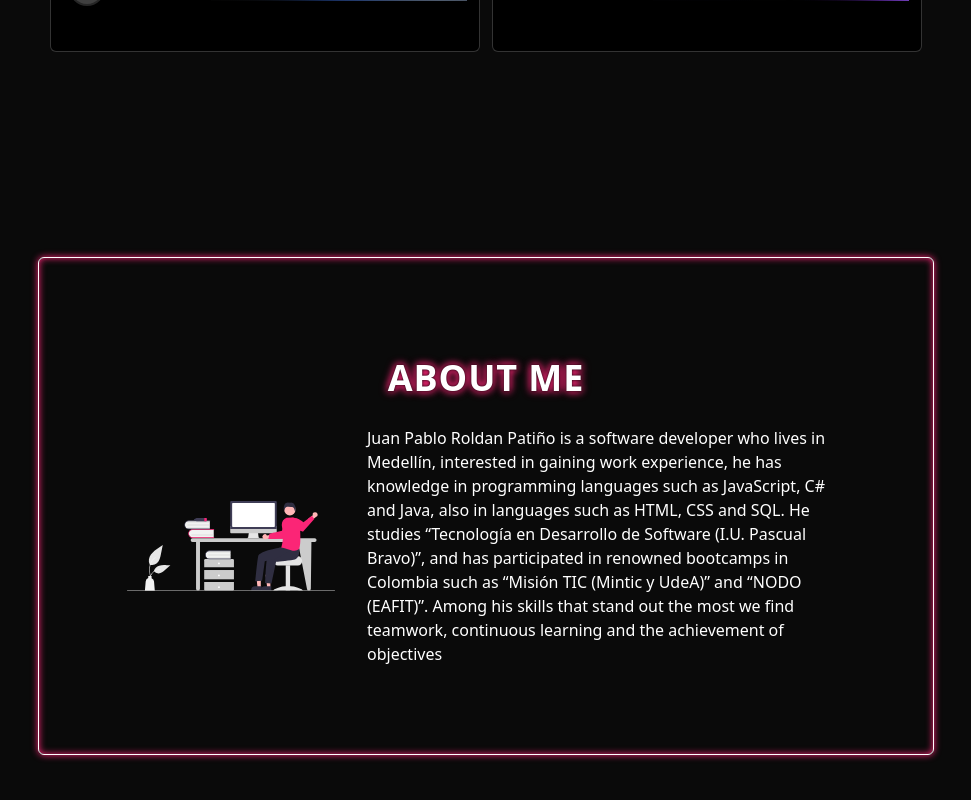
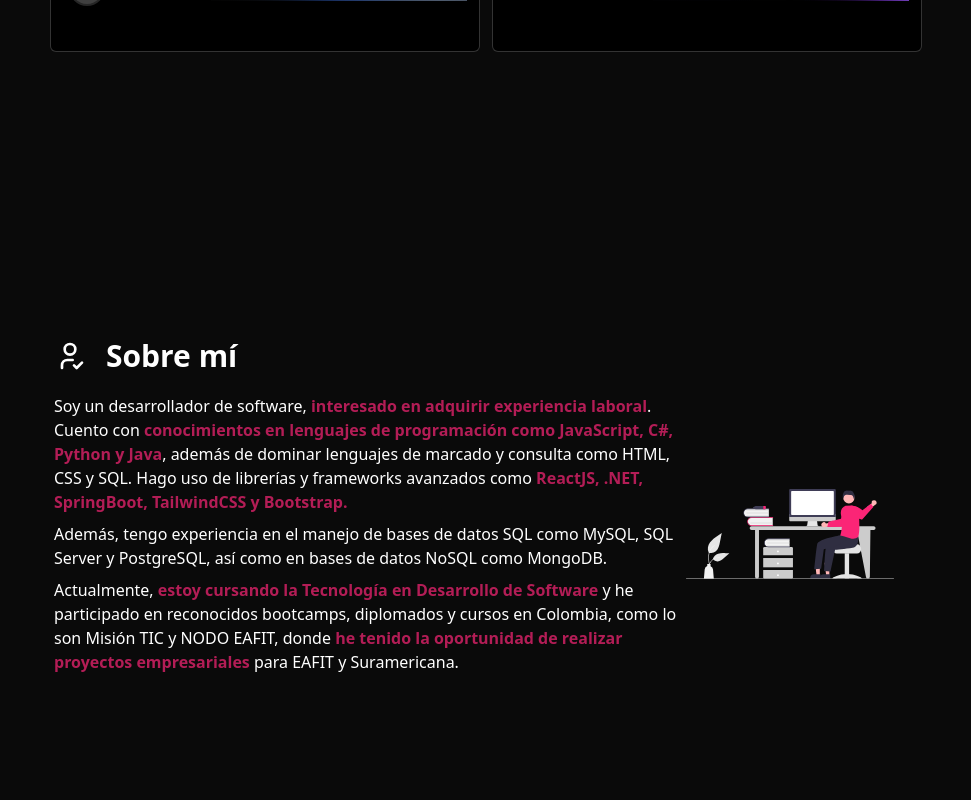
Before and after one commit to JuanPabloRP/portfolio_website, a React (Vite) app: page / in a window 1280 px wide. Shown: the part 1508-2308 px from the top of the page, without its empty margins (154-1125 px from the left). Built offline with nearby package versions, Linux system fonts and the light colour scheme; what tailwindcss-animated would draw is missing.

Commit message:
Nueva seccion de about me, se agrego un todo list de lo que debo de realizar y se quitó la seccion de contact

```diff
--- a/src/components/About.jsx
+++ b/src/components/About.jsx
@@ -12,34 +12,82 @@ const About = ({ NAVBAR_HEIGHT }) => {
 			}}
 		>
 			<article
-				className="border-white border-solid border-[1px] rounded-md mx-2  p-3 max-w-4xl md:p-14 lg:p-20 "
-				style={{ boxShadow: 'inset 0 0 7px 0 #fb2576,0 0 7px 0 #fb2576' }}
+				className=" rounded-md mx-2  p-3 max-w-5xl md:p-14 lg:p-20 "
+				/* style={{ boxShadow: 'inset 0 0 7px 0 #fb2576,0 0 7px 0 #fb2576' }} */
 			>
-				<h2
-					className="text-4xl text-center font-black uppercase text-white p-5 tracking-wide "
-					style={{
+				<header className="flex items-center gap-5 text-3xl text-center font-bold text-white  mb-5">
+					<svg
+						xmlns="http://www.w3.org/2000/svg"
+						width="32"
+						height="32"
+						viewBox="0 0 24 24"
+						fill="none"
+						stroke="currentColor"
+						strokeWidth="2"
+						strokeLinecap="round"
+						strokeLinejoin="round"
+						className="icon icon-tabler icons-tabler-outline icon-tabler-user-check"
+					>
+						<path stroke="none" d="M0 0h24v24H0z" fill="none" />
+						<path d="M8 7a4 4 0 1 0 8 0a4 4 0 0 0 -8 0" />
+						<path d="M6 21v-2a4 4 0 0 1 4 -4h4" />
+						<path d="M15 19l2 2l4 -4" />
+					</svg>
+					<h2
+						className=""
+						/* style={{
 						textShadow: '0 0 3px #000, 0 0 7px #fb2576, 0 0 10px #fb2576',
-					}}
-				>
-					About me
-				</h2>
+					}} */
+					>
+						Sobre mí
+					</h2>
+				</header>
 				<div className="flex flex-col justify-center items-center lg:flex-row ">
+					<section className="flex flex-col gap-2 text-pretty">
+						<p>
+							Soy un desarrollador de software,{' '}
+							<strong className="text-pink/70">
+								{' '}
+								interesado en adquirir experiencia laboral
+							</strong>
+							. Cuento con{' '}
+							<strong className="text-pink/70">
+								{' '}
+								conocimientos en lenguajes de programación como JavaScript, C#,
+								Python y Java
+							</strong>
+							, además de dominar lenguajes de marcado y consulta como HTML, CSS
+							y SQL. Hago uso de librerías y frameworks avanzados como{' '}
+							<strong className="text-pink/70">
+								{' '}
+								ReactJS, .NET, SpringBoot, TailwindCSS y Bootstrap.
+							</strong>
+						</p>
+						<p>
+							Además, tengo experiencia en el manejo de bases de datos SQL como
+							MySQL, SQL Server y PostgreSQL, así como en bases de datos NoSQL
+							como MongoDB.
+						</p>
+						<p>
+							Actualmente,{' '}
+							<strong className="text-pink/70">
+								{' '}
+								estoy cursando la Tecnología en Desarrollo de Software{' '}
+							</strong>{' '}
+							y he participado en reconocidos bootcamps, diplomados y cursos en
+							Colombia, como lo son Misión TIC y NODO EAFIT, donde{' '}
+							<strong className="text-pink/70">
+								{' '}
+								he tenido la oportunidad de realizar proyectos empresariales{' '}
+							</strong>{' '}
+							para EAFIT y Suramericana.
+						</p>
+					</section>
 					<img
 						src={hello}
 						alt="Hello image"
 						className="max-w-xs w-56 p-2 md:mr-4"
 					/>
-					<p className="p-2">
-						Juan Pablo Roldan Patiño is a software developer who lives in
-						Medellín, interested in gaining work experience, he has knowledge in
-						programming languages such as JavaScript, C# and Java, also in
-						languages such as HTML, CSS and SQL. He studies “Tecnología en
-						Desarrollo de Software (I.U. Pascual Bravo)”, and has participated
-						in renowned bootcamps in Colombia such as “Misión TIC (Mintic y
-						UdeA)” and “NODO (EAFIT)”. Among his skills that stand out the most
-						we find teamwork, continuous learning and the achievement of
-						objectives
-					</p>
 				</div>
 			</article>
 		</main>
--- /dev/null
+++ b/src/components/CallToAction.jsx
@@ -0,0 +1,34 @@
+import React from 'react';
+import Meteors from './Meteors';
+
+const CallToAction = ({ NAVBAR_HEIGHT }) => {
+	return (
+		<section
+			id="callToAction"
+			className="flex flex-col justify-center items-centeroverflow-hidden "
+			style={{
+				scrollMarginTop: NAVBAR_HEIGHT,
+				minHeight: `calc(100svh - ${NAVBAR_HEIGHT}px)`,
+			}}
+		>
+			<h1 className=" lg:text-4xl text-center font-black uppercase p-5 tracking-wide mb-5 text-pink text-5xl  ">
+				¿Tienes en mente un proyecto?
+			</h1>
+			<p className="text-3xl font-semibold ">Yo te lo hago realidad</p>
+
+			<footer className="flex gap-x-5 mt-5">
+				<a href="" className="p-2 border border-blue rounded-md ">
+					LinkedIn
+				</a>
+				<a
+					href="mailto:jpabloroldanp@gmail.com?Subject=Interesado%20en%20desarrollar%20proyecto"
+					className="p-2 border border-pink rounded-md"
+				>
+					Email
+				</a>
+			</footer>
+		</section>
+	);
+};
+
+export default CallToAction;
--- a/src/components/Contact.jsx
+++ b/src/components/Contact.jsx
@@ -1,5 +1,7 @@
 import ContactForm from './ContactForm';
 import PropTypes from 'prop-types';
+import Dock, { DockIcon } from './Dock';
+import CallToAction from './CallToAction';
 
 const Contact = ({ NAVBAR_HEIGHT }) => {
 	return (
@@ -11,18 +13,117 @@ const Contact = ({ NAVBAR_HEIGHT }) => {
 				minHeight: `calc(100vh - ${NAVBAR_HEIGHT}px)`,
 			}}
 		>
-			<article
-				className="border-white border-solid border-[1px] rounded-md mx-2  px-3 py-5 w-screen max-w-4xl md:py-24 "
-				style={{ boxShadow: ' inset 0 0 7px 0 #fff, 0 0 7px 0 #fff' }}
-			>
-				<h2
-					className="text-4xl text-center font-black uppercase text-white p-5 tracking-wide md:pb-12 "
-					style={{ textShadow: '0 0 3px #000, 0 0 7px #fff, 0 0 10px #fff' }}
-				>
-					Contact me
-				</h2>
+			<article className=" mx-2  px-3 py-5 w-screen max-w-4xl md:py-24 ">
+				<header className="flex items-center gap-5 text-3xl text-center font-bold text-white  mb-5">
+					<svg
+						xmlns="http://www.w3.org/2000/svg"
+						width="32"
+						height="32"
+						viewBox="0 0 24 24"
+						fill="none"
+						stroke="currentColor"
+						strokeWidth="2"
+						strokeLinecap="round"
+						strokeLinejoin="round"
+						className="icon icon-tabler icons-tabler-outline icon-tabler-phone"
+					>
+						<path stroke="none" d="M0 0h24v24H0z" fill="none" />
+						<path d="M5 4h4l2 5l-2.5 1.5a11 11 0 0 0 5 5l1.5 -2.5l5 2v4a2 2 0 0 1 -2 2a16 16 0 0 1 -15 -15a2 2 0 0 1 2 -2" />
+					</svg>
+					<h2>Contáctame</h2>
+				</header>
 
-				<ContactForm />
+				{/* <CallToAction /> */}
+
+				{/* <Dock>
+					<DockIcon>
+						<a
+							className="text-white hover:opacity-90 hover:scale-95 w-full h-full
+							flex justify-center items-center"
+							href="https://www.linkedin.com/in/juan-pablo-rold%C3%A1n-pati%C3%B1o/"
+							target="_blank"
+							rel="noreferrer"
+							aria-label="LinkedIn"
+						>
+							<svg
+								xmlns="http://www.w3.org/2000/svg"
+								className="icon icon-tabler icon-tabler-brand-linkedin w-8 h-8 md:w-10 md:h-10"
+								width="16"
+								height="16"
+								viewBox="0 0 24 24"
+								strokeWidth="1.5"
+								stroke="currentColor"
+								fill="none"
+								strokeLinecap="round"
+								strokeLinejoin="round"
+							>
+								<path stroke="none" d="M0 0h24v24H0z" fill="none" />
+								<path d="M4 4m0 2a2 2 0 0 1 2 -2h12a2 2 0 0 1 2 2v12a2 2 0 0 1 -2 2h-12a2 2 0 0 1 -2 -2z" />
+								<path d="M8 11l0 5" />
+								<path d="M8 8l0 .01" />
+								<path d="M12 16l0 -5" />
+								<path d="M16 16v-3a2 2 0 0 0 -4 0" />
+							</svg>
+						</a>
+					</DockIcon>
+					<DockIcon>
+						<a
+							href="https://github.com/JuanPabloRP"
+							className="text-white hover:opacity-90 hover:scale-95 w-full h-full
+							flex justify-center items-center"
+							target="_blank"
+							rel="noreferrer"
+							aria-label="github"
+						>
+							<svg
+								xmlns="http://www.w3.org/2000/svg"
+								className="icon icon-tabler icon-tabler-brand-github w-8 h-8 md:w-10 md:h-10"
+								width="16"
+								height="16"
+								viewBox="0 0 24 24"
+								strokeWidth="1.5"
+								stroke="currentColor"
+								fill="none"
+								strokeLinecap="round"
+								strokeLinejoin="round"
+							>
+								<path stroke="none" d="M0 0h24v24H0z" fill="none" />
+								<path d="M9 19c-4.3 1.4 -4.3 -2.5 -6 -3m12 5v-3.5c0 -1 .1 -1.4 -.5 -2c2.8 -.3 5.5 -1.4 5.5 -6a4.6 4.6 0 0 0 -1.3 -3.2a4.2 4.2 0 0 0 -.1 -3.2s-1.1 -.3 -3.5 1.3a12.3 12.3 0 0 0 -6.2 0c-2.4 -1.6 -3.5 -1.3 -3.5 -1.3a4.2 4.2 0 0 0 -.1 3.2a4.6 4.6 0 0 0 -1.3 3.2c0 4.6 2.7 5.7 5.5 6c-.6 .6 -.6 1.2 -.5 2v3.5" />
+							</svg>
+						</a>
+					</DockIcon>
+					<DockIcon>
+						<a
+							className="text-white hover:opacity-90 hover:scale-95 w-full h-full
+							flex justify-center items-center"
+							href="assets/pdf/Hoja de vida Juan Pablo Roldan Patiño.pdf"
+							target="_blank"
+							rel="noreferrer"
+							aria-label="cv"
+						>
+							<svg
+								xmlns="http://www.w3.org/2000/svg"
+								className="icon icon-tabler icon-tabler-file-cv w-8 h-8 md:w-10 md:h-10 "
+								width="16"
+								height="16"
+								strokeWidth="1.5"
+								viewBox="0 0 24 24"
+								stroke="currentColor"
+								fill="none"
+								strokeLinecap="round"
+								strokeLinejoin="round"
+							>
+								<path stroke="none" d="M0 0h24v24H0z" fill="none" />
+								<path d="M14 3v4a1 1 0 0 0 1 1h4" />
+								<path d="M17 21h-10a2 2 0 0 1 -2 -2v-14a2 2 0 0 1 2 -2h7l5 5v11a2 2 0 0 1 -2 2z" />
+								<path d="M11 12.5a1.5 1.5 0 0 0 -3 0v3a1.5 1.5 0 0 0 3 0" />
+								<path d="M13 11l1.5 6l1.5 -6" />
+							</svg>
+						</a>
+					</DockIcon>
+				</Dock> */}
+
+				{/* <ContactForm /> */}
 			</article>
 		</main>
 	);
```
Also changed, not shown: 1 other file (tests, documents, lock files or other folders).
